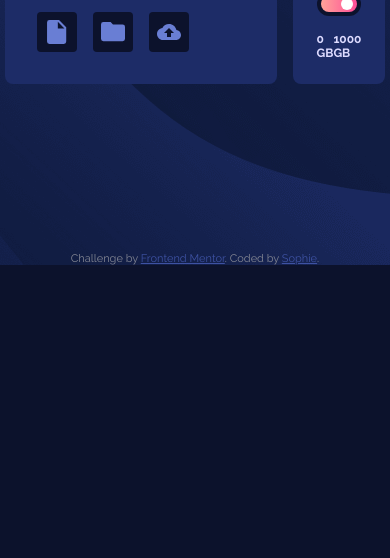
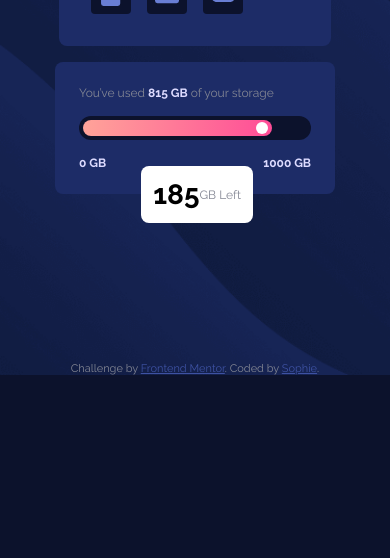
Before and after one commit to Sophie-the-Bat/frontend-mentor-fylo-data-storage-component-master, a plain HTML site: page index.html in a window 390 px wide. Shown: the part 286-844 px from the top of the page. Drawn offline with Linux system fonts and the light colour scheme.

Commit message:
worked on mobile design and background

```diff
--- a/style.css
+++ b/style.css
@@ -25,18 +25,29 @@ body {
     background-image: url(./images/bg-desktop.png);
     background-repeat: no-repeat;
     background-position: bottom;
+    background-size: 100% 50%;
     color: var(--clr-grayish-blue);
     font-family: 'Raleway', sans-serif;
     font-weight: 400;
+    min-height: 100%;
+}
+
+@media (max-width: 586px) {
+    body {
+        background-image: url(./images/bg-mobile.png);
+        background-size: 100%;
+    }
 }
 
 .container {
-    height: 100%;
     display: flex;
+    flex-wrap: wrap;
     justify-content: center;
     align-items: end;
     margin: 10rem 0;
 }
+
+
 
 .first-element {
     background-color: var(--clr-dark-blue);
@@ -78,6 +89,7 @@ body {
     padding: var(--padding-elements);
     font-size: 0.75rem;
     width: 33%;
+    min-width: 280px;
     position: relative;
 }
 
@@ -88,7 +100,7 @@ body {
 
 .storage-left {
     background-color: white;
-    border-radius: var(--border-radius-elements) var(--border-radius-elements) 0 var(--border-radius-elements);
+    border-radius: var(--border-radius-elements) ;
     display: inline-flex;
     align-items: center;
     padding: calc(var(--padding-elements)/2);
@@ -96,6 +108,17 @@ body {
     right: var(--padding-elements);
     /*own padding plus font-seize of the .storage-left__number moved upwards*/
     top: calc(calc(calc(var(--padding-elements)/2) + 1.75rem) * -1);
+}
+
+@media (max-width: 586px) {
+    .storage-left {
+        top: calc(calc(calc(var(--padding-elements)/2) + 2.5rem) * 2);
+        right: calc(calc(var(--padding-elements)*0.5) + 25%);
+    }
+
+    .storage-left__triangle {
+        display: none;
+    }
 }
 
 .storage-left__triangle {
```
Also changed, not shown: index.html (+4 -6 lines).
